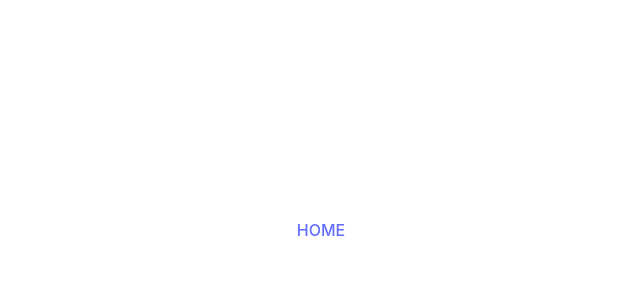
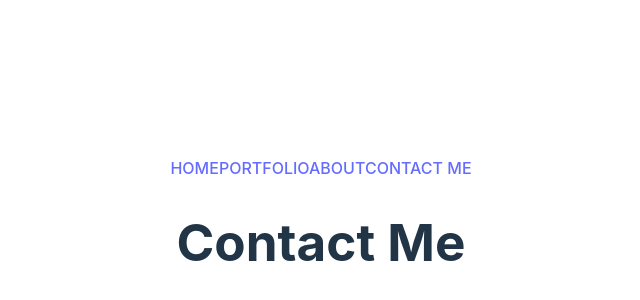
Before and after one commit to brooklinlee/portfolio, a React (Vite) app: page /contact in a window 1280 px wide. Before the commit this address had no page. Shown: the part 170-470 px from the top of the page, without its empty margins (319-959 px from the left). Built offline with nearby package versions, Linux system fonts and the light colour scheme; the HTML template or start-up script is replaced by a standard one.

Commit message:
set up base jsx pages for about and contact pages

```diff
--- a/src/App.jsx
+++ b/src/App.jsx
@@ -1,6 +1,11 @@
+// components
+import { Route, Routes } from 'react-router-dom'
+
 // pages
 import Home from './pages/Home/Home'
-import { Route, Routes } from 'react-router-dom'
+import Portfolio from './pages/Portfolio/Portfolio'
+import About from './pages/About/About'
+import Contact from './pages/Contact/Contact'
 
 // components
 import Nav from './components/Nav/Nav'
@@ -10,15 +15,16 @@ import './App.css'
 
 function App() {
 
-
   return (
     <>
     <Nav></Nav>
     <main>
       <Routes>
         <Route path='/' element={<Home />}/>
+        <Route path='/portfolio' element={<Portfolio />}/>
+        <Route path='/about' element={<About />}/>
+        <Route path='/contact' element={<Contact />}/>
       </Routes>
-
     </main>
     </>
   )
--- a/src/components/Nav/Nav.jsx
+++ b/src/components/Nav/Nav.jsx
@@ -1,16 +1,17 @@
 // components
 import { NavLink } from 'react-router-dom'
 
-// assets
-
 const Nav = () => {
   return (
+    <header>
     <nav>
-      <NavLink to='/'>
-        HOME
-      </NavLink>
+      <NavLink to='/'>HOME</NavLink>
+      <NavLink to='/portfolio'>PORTFOLIO</NavLink>
+      <NavLink to='/about'>ABOUT</NavLink>
+      <NavLink to='/contact'>CONTACT ME</NavLink>
     </nav>
+    </header>
   )
 }
 
-export default Nav;
+export default Nav
--- /dev/null
+++ b/src/pages/About/About.jsx
@@ -0,0 +1,7 @@
+const About = () => {
+  return (
+    <h1>About</h1>
+  )
+}
+
+export default About
--- /dev/null
+++ b/src/pages/Contact/Contact.jsx
@@ -0,0 +1,7 @@
+const Contact = () => {
+  return (
+    <h1>Contact Me</h1>
+  )
+}
+
+export default Contact
--- /dev/null
+++ b/src/pages/Portfolio/Portfolio.jsx
@@ -0,0 +1,9 @@
+const Portfolio = () => {
+  return (
+
+    <h1>Portfolio</h1>
+
+    )
+}
+
+export default Portfolio
```
Also changed, not shown: src/pages/Portfolio/Portfolio.css (added).
